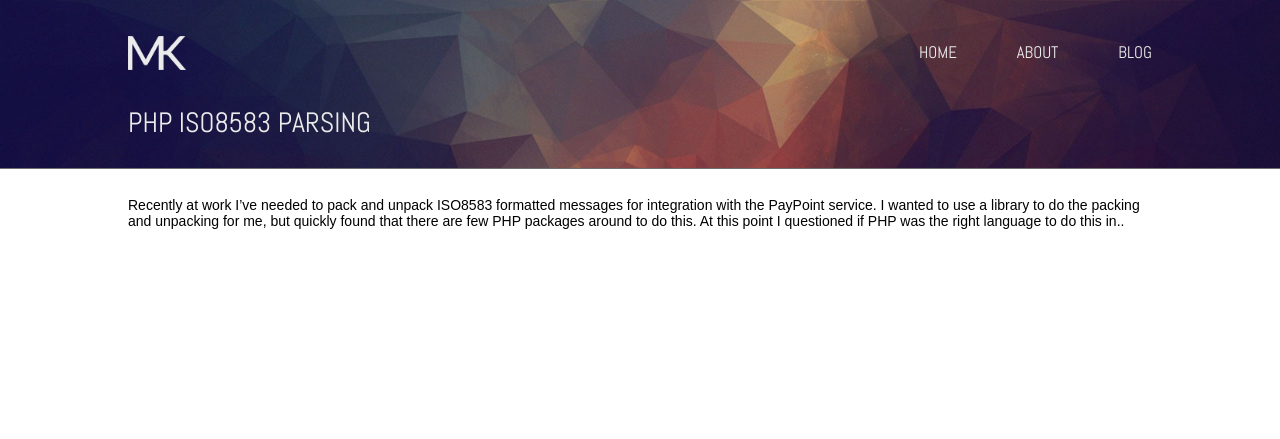
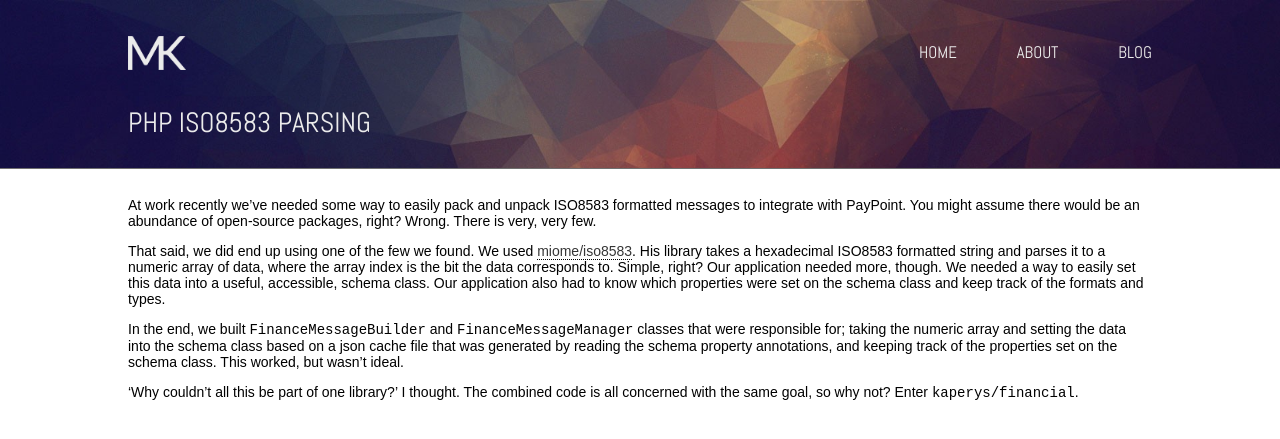
Before and after one commit to kaperys/kaperys.github.io, a Jekyll site: the page built from _posts/2017-02-27-php-iso8583-parsing.md, in a window 1280 px wide. Shown: the top 439 px of the page. Built offline with Jekyll 4.4.1, drawn with Linux system fonts in a browser that asks for light colours; nearby versions of some CDN libraries; some web fonts are replaced; comment, search, counter and statistics services are not loaded.

Commit message:
Update iso8583 post

```diff
--- a/_posts/2017-02-27-php-iso8583-parsing.md
+++ b/_posts/2017-02-27-php-iso8583-parsing.md
@@ -4,4 +4,10 @@ title:  PHP ISO8583 parsing
 summary: Recently I've needed a library to pack and unpack ISO8583 formatted messages, but there are very few PHP libraries to do this. I got frustrated, so created my own.
 ---
 
-Recently at work I've needed to pack and unpack ISO8583 formatted messages for integration with the PayPoint service. I wanted to use a library to do the packing and unpacking for me, but quickly found that there are few PHP packages around to do this. At this point I questioned if PHP was the right language to do this in..
+At work recently we've needed some way to easily pack and unpack ISO8583 formatted messages to integrate with PayPoint. You might assume there would be an abundance of open-source packages, right? Wrong. There is very, very few.
+
+That said, we did end up using one of the few we found. We used [miome/iso8583](https://github.com/m1ome/iso8583/). His library takes a hexadecimal ISO8583 formatted string and parses it to a numeric array of data, where the array index is the bit the data corresponds to. Simple, right? Our application needed more, though. We needed a way to easily set this data into a useful, accessible, schema class. Our application also had to know which properties were set on the schema class and keep track of the formats and types.
+
+In the end, we built `FinanceMessageBuilder` and `FinanceMessageManager` classes that were responsible for; taking the numeric array and setting the data into the schema class based on a json cache file that was generated by reading the schema property annotations, and keeping track of the properties set on the schema class. This worked, but wasn't ideal.
+
+'Why couldn't all this be part of one library?' I thought. The combined code is all concerned with the same goal, so why not? Enter `kaperys/financial`.
```
Also changed, not shown: index.md (+1 -1 lines).
